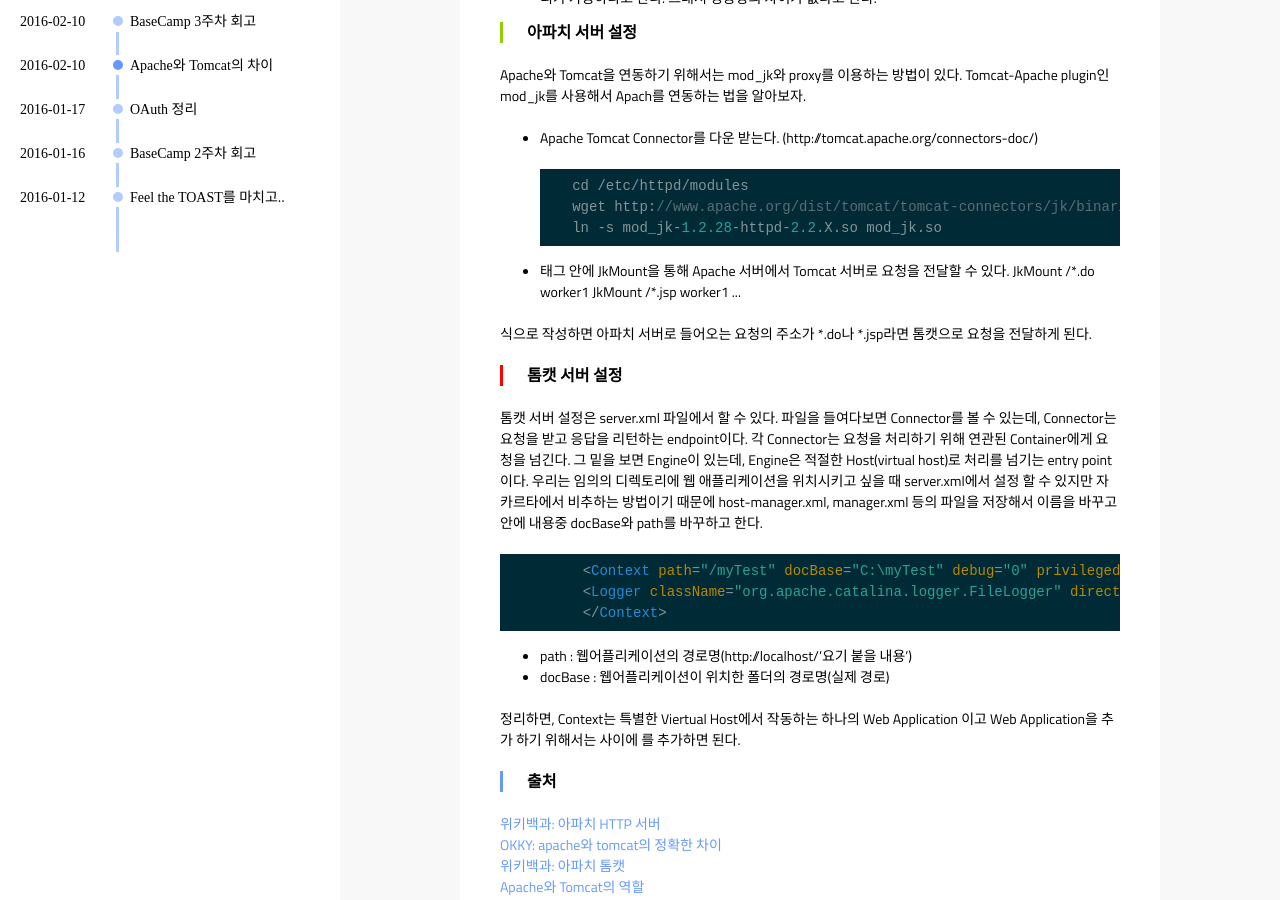
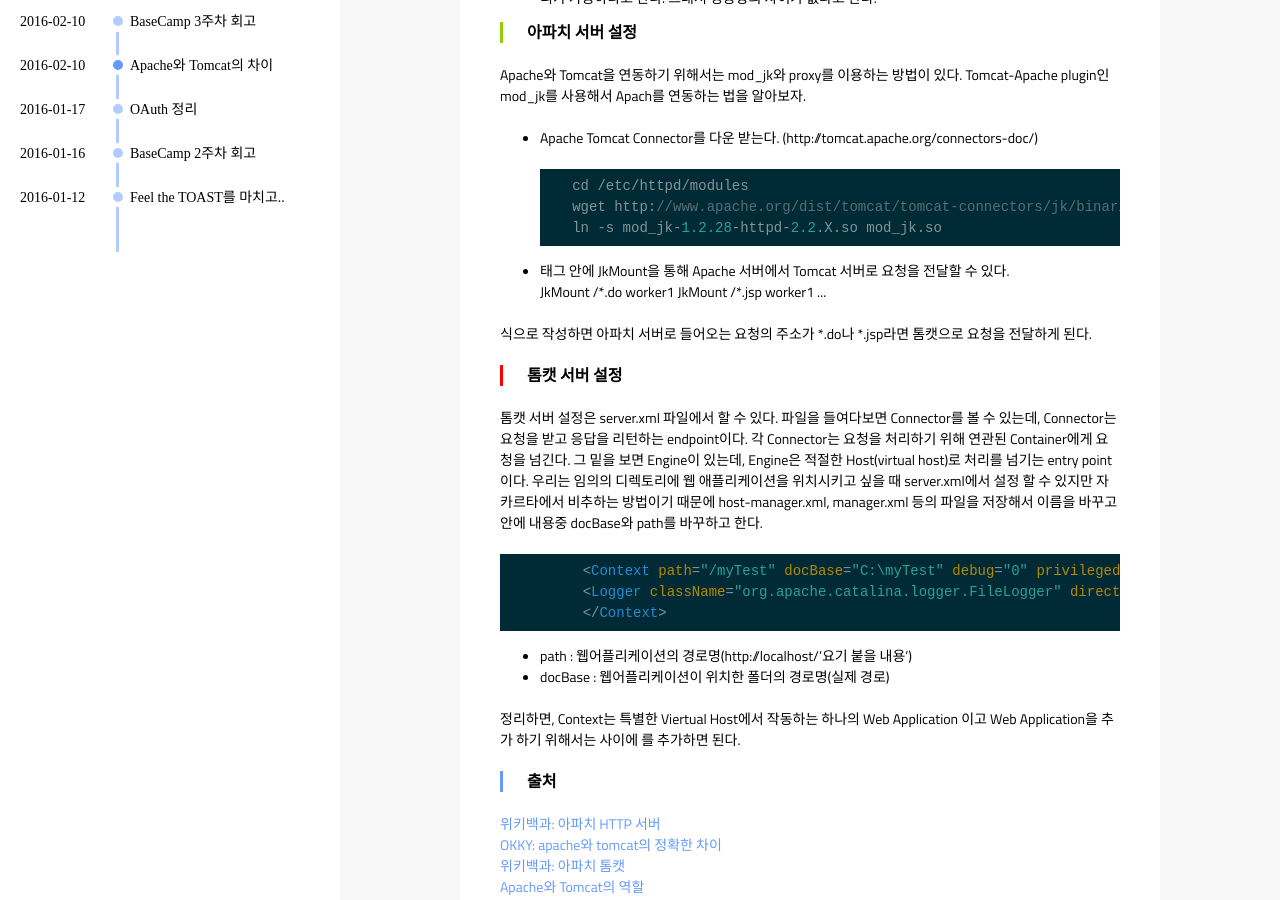
Before and after one commit to GibeomOh/GibeomOh.github.io, a Jekyll site: the page built from _posts/2016-02-10-Apache-and-Tomcat.md, in a window 1280 px wide and 900 px high, scrolled down 635 px. Built offline with Jekyll 4.4.1, drawn with Linux system fonts in a browser that asks for light colours.

Commit message:
no message

```diff
--- a/_posts/2016-02-10-Apache-and-Tomcat.md
+++ b/_posts/2016-02-10-Apache-and-Tomcat.md
@@ -51,7 +51,7 @@ Tomcat-Apache plugin인 mod_jk를 사용해서 Apach를 연동하는 법을 알
          ln -s mod_jk-1.2.28-httpd-2.2.X.so mod_jk.so
 
 
-* <IfModule mod_jk.c> 태그 안에 JkMount을 통해 Apache 서버에서 Tomcat 서버로 요청을 전달할 수 있다.
+* <IfModule mod_jk.c> 태그 안에 JkMount을 통해 Apache 서버에서 Tomcat 서버로 요청을 전달할 수 있다.<br>
 
 
          JkMount /*.do worker1
```
